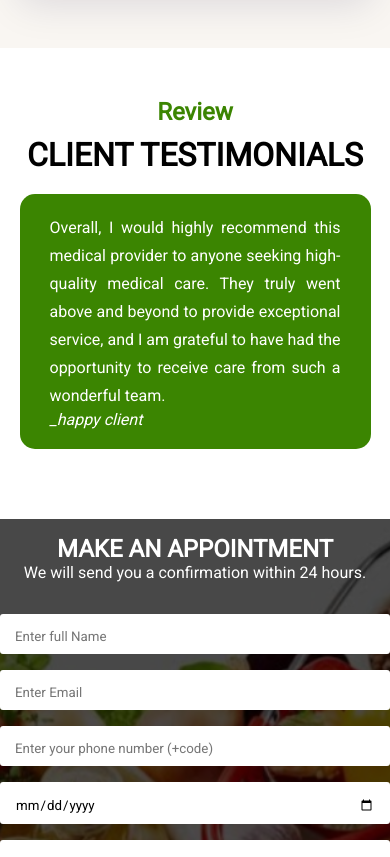
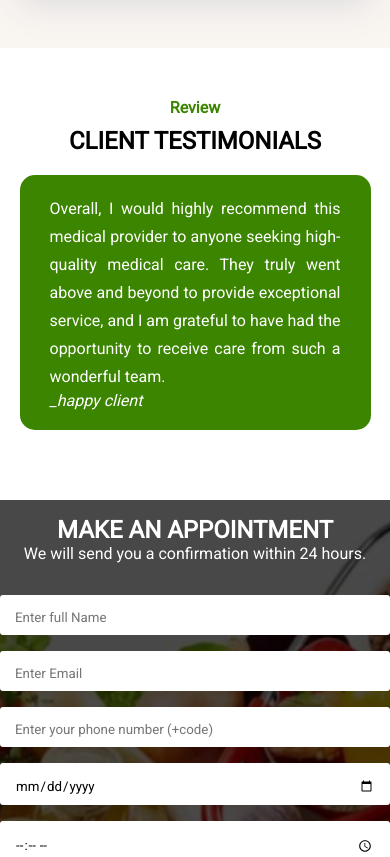
Before and after one commit to Faruqoloyede/THESOURCE-NATURALS, a plain HTML site: page index.html in a window 390 px wide. Shown: the part 3812-4669 px from the top of the page. Drawn offline with Linux system fonts and the light colour scheme.

Commit message:
fixed the responsiveness of the testimonial section

```diff
--- a/style.css
+++ b/style.css
@@ -325,7 +325,12 @@ header {
     .testimonial-container {
       padding: 20px 30px;
     }
-
+    #testimonial h3 {
+        font-size: 1rem;
+    }
+    #testimonial h2 {
+        font-size: 1.5rem;
+    }
     .fa-quote {
       display: none;
     }
```
